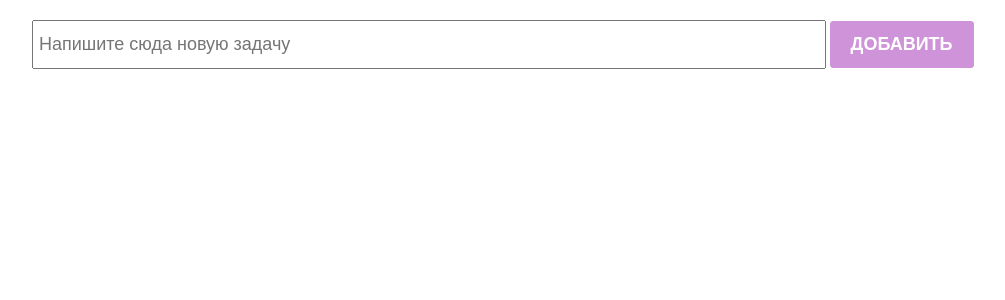
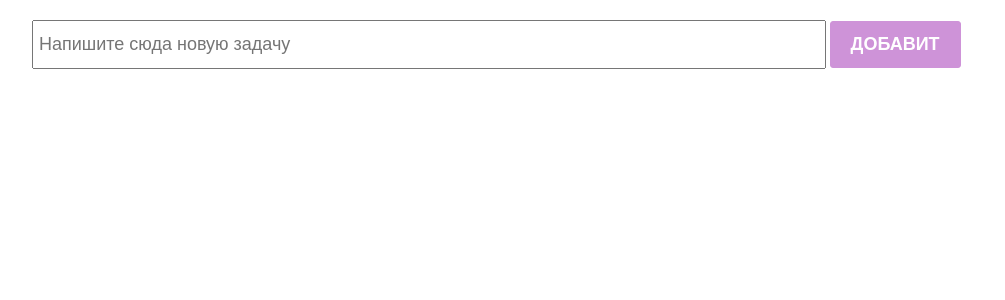
Before and after one commit to urkumbaevaAida/todonew, a Django app: page /test/ in a window 1280 px wide. Shown: the top 300 px of the page, without its empty margins (112-1117 px from the left). Run offline with Django 3.2, Linux system fonts and the light colour scheme; data that the repository does not hold is empty; parts of the project's set-up code (start-up, migrations or seed data) failed here and were passed over.

```diff
--- a/main/templates/test.html
+++ b/main/templates/test.html
@@ -18,7 +18,7 @@
             type="text"
             placeholder="Напишите сюда новую задачу"
           />
-          <button class="create_button">Добавить</button>
+          <button class="create_button">Добавит</button>
         </div>
         <div class="todo_container">
 
```
Also changed, not shown: main/migrations/0002_auto_20210114_2047.py (added).
